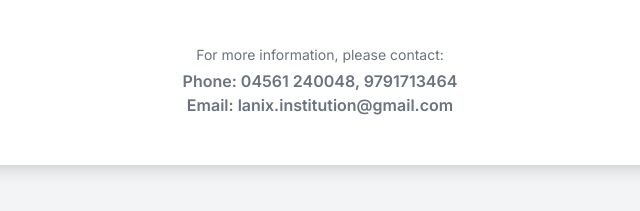
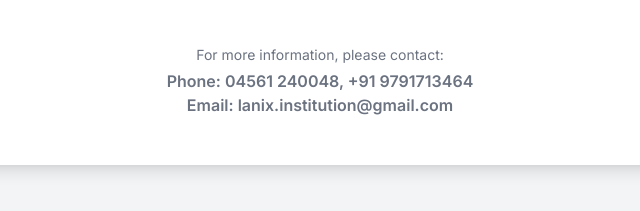
Before and after one commit to lanixinstitution/lanixinacademy, a plain HTML site: page index.html in a window 1280 px wide. Shown: the part 463-674 px from the top of the page, 320-960 px from the left. Drawn offline with nearby package versions, Linux system fonts and the light colour scheme.

Commit message:
Update index.html

```diff
--- a/index.html
+++ b/index.html
@@ -74,7 +74,7 @@
         <div class="mt-12 text-center text-gray-500">
             <p class="text-sm">For more information, please contact:</p>
             <p class="mt-1 text-base font-semibold">
-                Phone: 04561 240048, 9791713464
+                Phone: 04561 240048, +91 9791713464
             </p>
             <p class="text-base font-semibold">
                 Email: lanix.institution@gmail.com
```
